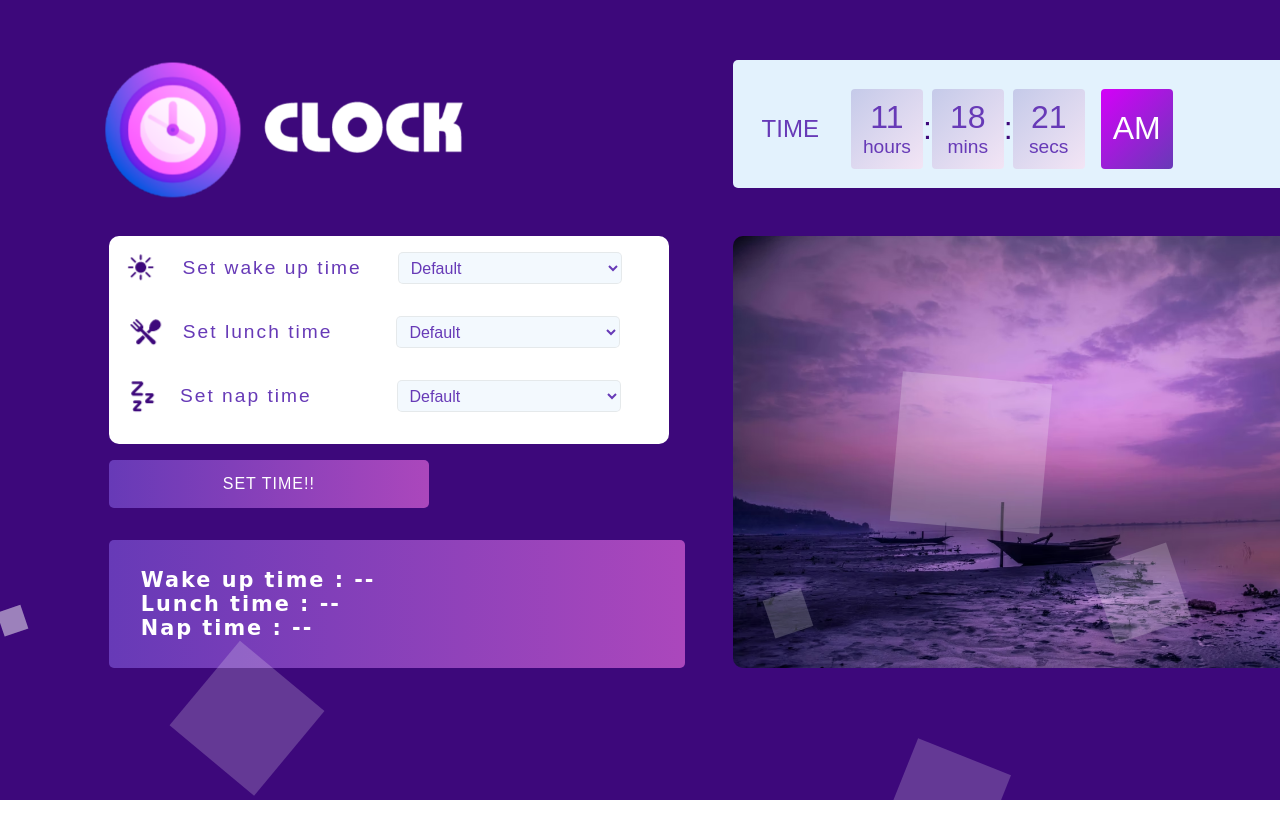
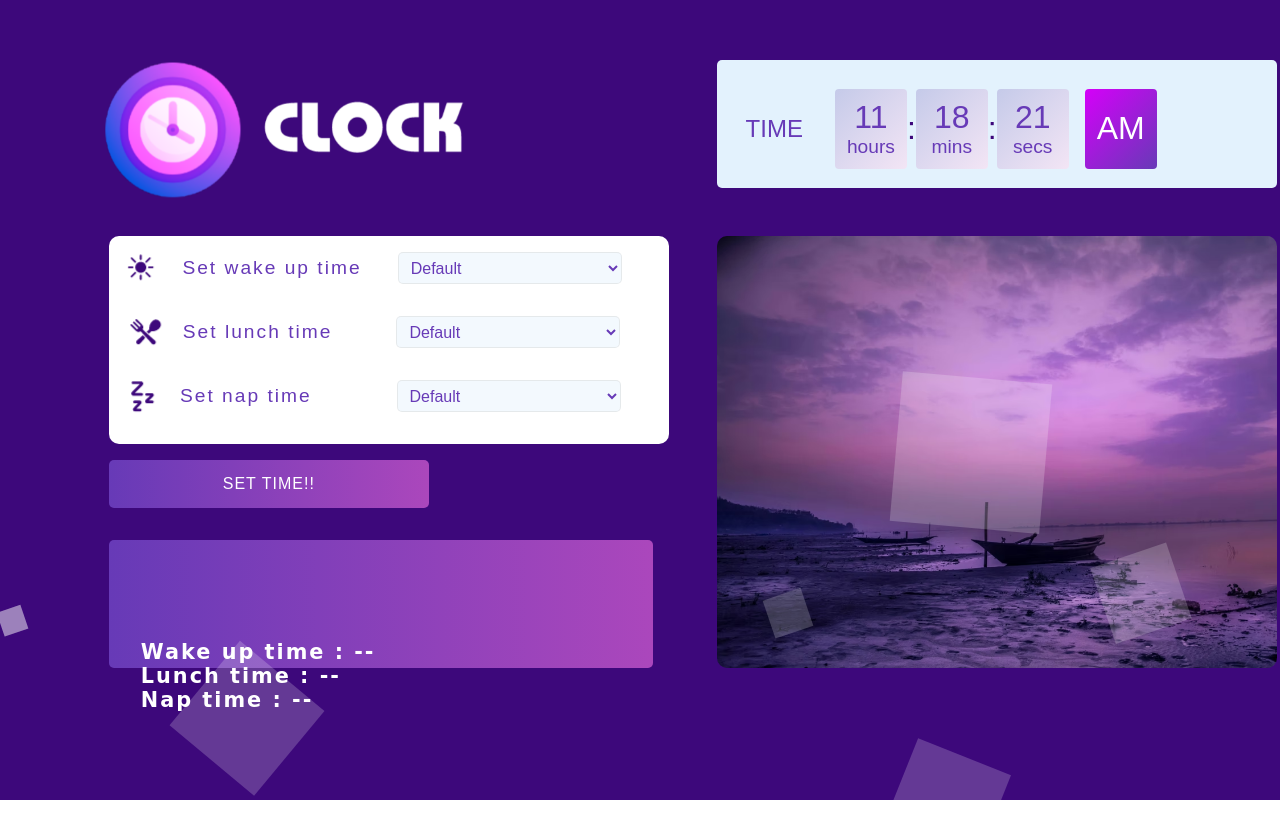
Before and after one commit to Prajwal208V/project04, a plain HTML site: page index.html in a window 1280 px wide. Both pictures are taken after a click on the button "SET TIME!!". Drawn offline with Linux system fonts and the light colour scheme; a web font is replaced by a local one.

Commit message:
second-commit

```diff
--- a/function.js
+++ b/function.js
@@ -68,9 +68,20 @@ function clock(){
     // console.log(nap_selector);
 }
 setInterval(clock,1000);
+
+function makediv(){
+    var container=document.createElement("div");
+    container.className="box5";
+    // container.id="salutation";
+    document.getElementById("salutation").appendChild(container);
+}
+var count=0;
+
 function settime(){
-
-    document.getElementById("salutation");
+    if(count==0){
+        makediv();
+        count++;
+    }
     var W=document.getElementById("wakeup_selector").value;
     var L=document.getElementById("lunch_selector").value;
     var N=document.getElementById("nap_selector").value;
--- a/index.html
+++ b/index.html
@@ -139,10 +139,12 @@
             </button>
         </div>
         <div class="grid_box box6"></div>
-        <div class="grid_box box5"id="salutation">
-         <p id="wake_time">Wake up time : --</p>
-         <p id="lunch_time">Lunch time : --</p>
-         <p id="nap_time">Nap time : --</p>
+        <div class="grid_box " id="salutation">
+            <div id="bo5_inside_box">
+                <p id="wake_time"></p>
+                <p id="lunch_time"></p>
+                <p id="nap_time"></p>
+            </div>
         </div>
     </div>
     </div>
--- a/style2.css
+++ b/style2.css
@@ -142,11 +142,22 @@
     cursor: pointer;
     box-shadow: inset 0 0 18px #42a4f577;
 }
+
 .box5{
     width:34rem;
     height:8rem;
     border-radius:5px;
     background:linear-gradient(to left,#ab47bc,#673ab7);
+    margin:0 0 0 2.8rem;
+    /* position: absolute;
+    top:-2rem; */
+}
+
+#bo5_inside_box{
+    position: absolute;
+    bottom:0;
+    width:34rem;
+    height:8rem;
     display: flex;
     flex-direction: column;
     justify-content: center;
```
